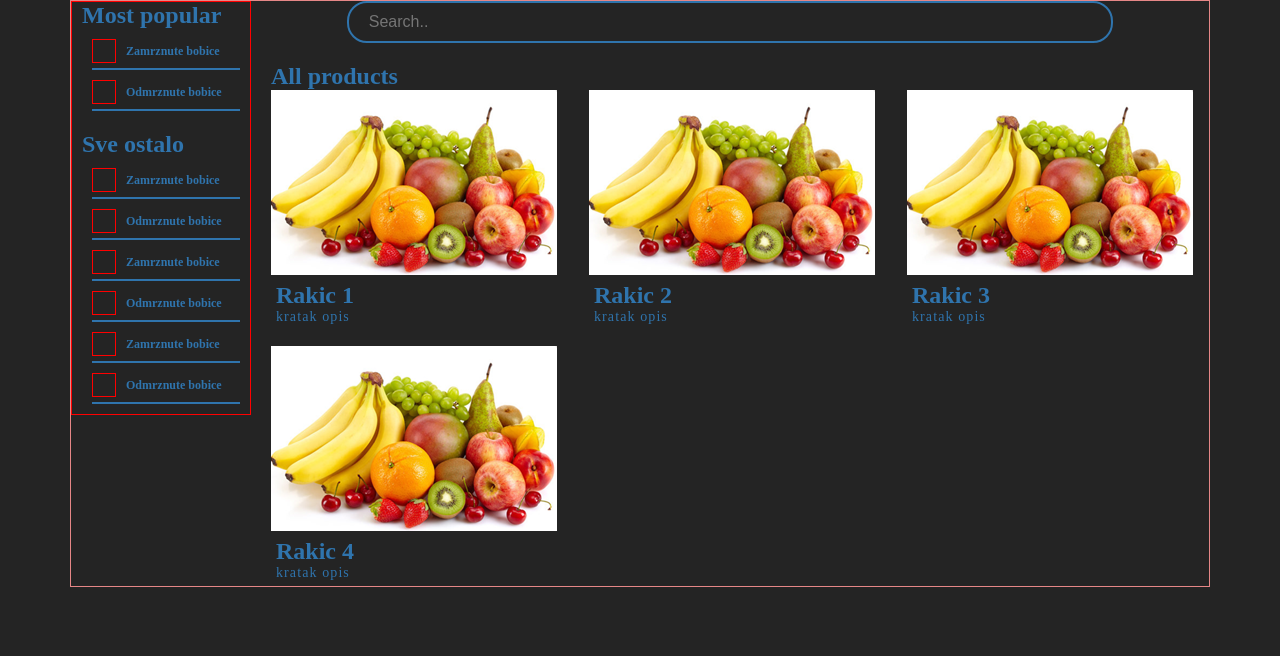
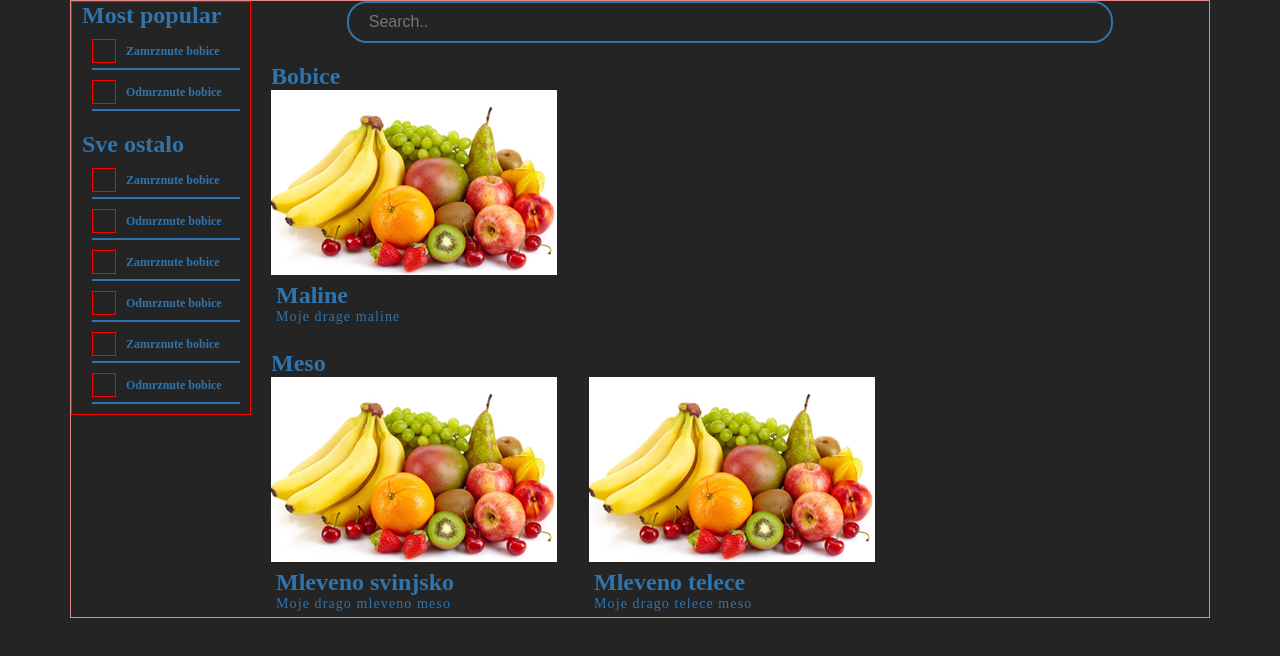
Before and after one commit to PetarPaskas/kupuj-prirodno, a React (Vite) app in the folder kupuj-prirodno/: page / in a window 1280 px wide. Shown: the top 656 px of the page. Built offline with nearby package versions, Linux system fonts and the light colour scheme.

Commit message:
products-overview css refresh

```diff
--- a/kupuj-prirodno/src/App.tsx
+++ b/kupuj-prirodno/src/App.tsx
@@ -7,9 +7,10 @@ function App() {
 
   return (
     <>
-     {<StoresOverview/>}
-     {/* //<ProductsOverview/> */}
-     {/* <OrderBasket/> */}
+     {/* <StoresOverview/>
+     <ProductsOverview/>
+     <OrderBasket/> */}
+          <ProductsOverview/>
     </>
 
   )
--- a/kupuj-prirodno/src/assets/scss/components/store-product-list.scss
+++ b/kupuj-prirodno/src/assets/scss/components/store-product-list.scss
@@ -8,4 +8,8 @@
     &:not(:first-child){
         margin-top:4rem;
     }
+
+    & .section_title{
+        margin-bottom: 1rem;
+    }
 }
--- a/kupuj-prirodno/src/assets/scss/pages/products-overview.scss
+++ b/kupuj-prirodno/src/assets/scss/pages/products-overview.scss
@@ -1,4 +1,15 @@
 .products_overview{
     display: flex;
     flex-direction: row;
+
+    &__left_side{
+
+    }
+
+    &__main{
+        flex-grow: 1;
+        &>*:not(:last-child){
+            margin-bottom: 2rem;
+        }
+    }
 }
--- a/kupuj-prirodno/src/pages/ProductsOverview/products-overview.tsx
+++ b/kupuj-prirodno/src/pages/ProductsOverview/products-overview.tsx
@@ -1,6 +1,7 @@
 import ProductsInStoreList from "../../packages/ProductsInStoreList/products-in-store-list";
 import CategoryOptions from "../../packages/CategoryOptions/CategoryOptions";
 import { getLocalStoreCategories, getLocarStoreProductsByCategories } from "../../shared/mock-data";
+import SearchBox from "../../shared/search-box/search-box";
 
 interface ProductsOverviewProps{
 
@@ -11,11 +12,18 @@ const ProductsOverview = ({}:ProductsOverviewProps)=>{
 
     return <div className="content_center">
         <div className="products_overview">
-            <CategoryOptions
-                categories={storecategories}
-            />
-            <ProductsInStoreList
-            categorizedStoreProducts={categorizedStoreProducts}/>
+            <div className="products_overview__left_side">
+                <CategoryOptions
+                    categories={storecategories}
+                />
+            </div>
+            <div className="products_overview__main">
+                <SearchBox/>
+                <ProductsInStoreList
+                    categorizedStoreProducts={categorizedStoreProducts}
+                />
+            </div>
+
         </div>
     </div>
 }
```
Also changed, not shown: kupuj-prirodno/src/pages/StoresAbout/stores-about.tsx (added).
